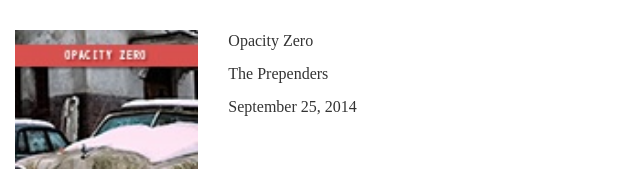
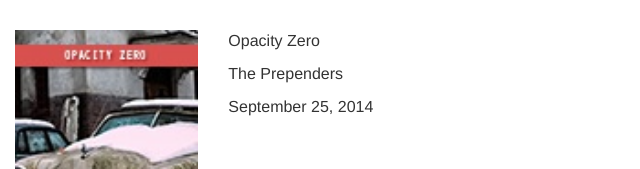
Before and after one commit to tupskey/Angular-AlbumStoreProductPage, an Angular app: page / in a window 1280 px wide. Shown: the top 169 px of the page, without its empty margins (0-640 px from the left). Built offline with nearby package versions, Linux system fonts and the light colour scheme.

Commit message:
Completed Module

```diff
--- a/src/app/product-description/product-description.component.css
+++ b/src/app/product-description/product-description.component.css
@@ -1,6 +1,6 @@
 p{
     font-size: 16px;
-    font-family: 'Helvetica, Arial, sans-serif';
+    font-family: "Helvetica", Arial, sans-serif;
     font-weight: normal;
 }
 
```
